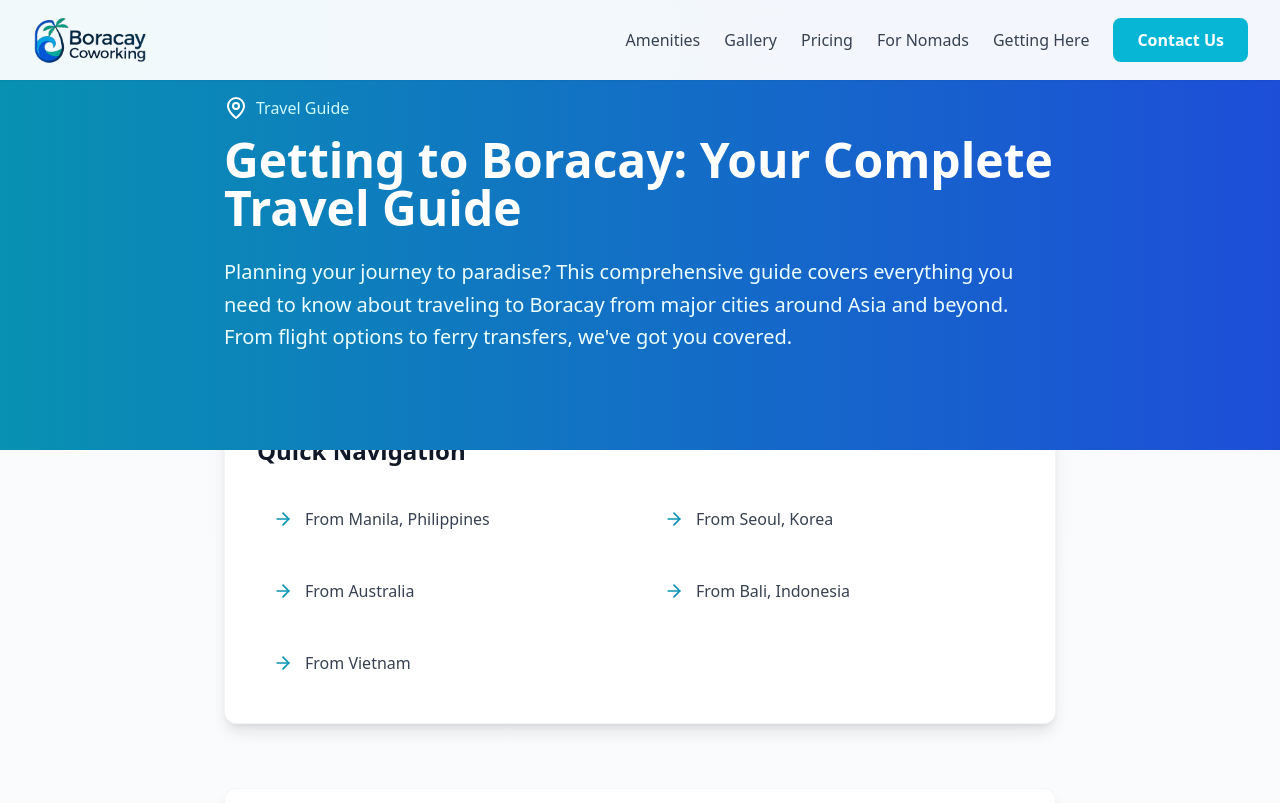
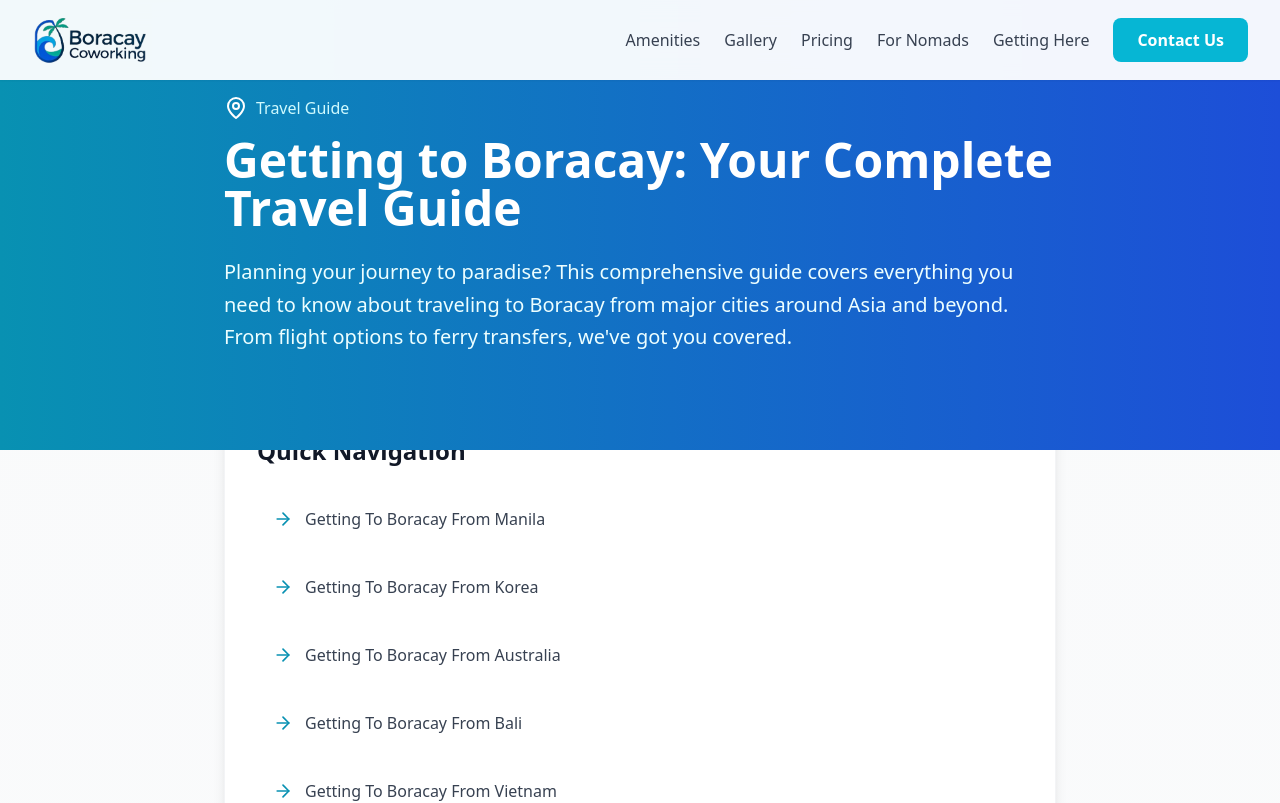
Before and after one commit to appy-eth/boracay-coworking, a React (Vite) app: page /getting-to-boracay in a window 1280 px wide. Shown: the top 803 px of the page. Built offline with nearby package versions, Linux system fonts and the light colour scheme.

Commit message:
Fix Getting to Boracay page: use full link text and vertical layout
- Update table of contents to show full text (Getting To Boracay From X)
- Change from 2-column grid to vertical single-column list
- Improve readability and consistency with user requirements

```diff
--- a/src/components/GettingToBoracay.tsx
+++ b/src/components/GettingToBoracay.tsx
@@ -23,26 +23,26 @@ export default function GettingToBoracay() {
       <section className="max-w-4xl mx-auto px-4 sm:px-6 lg:px-8 -mt-12">
         <div className="bg-white rounded-xl shadow-lg p-8 border border-gray-100">
           <h2 className="text-2xl font-bold text-gray-900 mb-6">Quick Navigation</h2>
-          <div className="grid md:grid-cols-2 gap-4">
+          <div className="space-y-3">
             <a href="#manila" className="flex items-center gap-3 p-4 rounded-lg hover:bg-cyan-50 transition-colors group">
               <ArrowRight className="w-5 h-5 text-cyan-600 group-hover:translate-x-1 transition-transform" />
-              <span className="font-medium text-gray-700 group-hover:text-cyan-600">From Manila, Philippines</span>
+              <span className="font-medium text-gray-700 group-hover:text-cyan-600">Getting To Boracay From Manila</span>
             </a>
             <a href="#korea" className="flex items-center gap-3 p-4 rounded-lg hover:bg-cyan-50 transition-colors group">
               <ArrowRight className="w-5 h-5 text-cyan-600 group-hover:translate-x-1 transition-transform" />
-              <span className="font-medium text-gray-700 group-hover:text-cyan-600">From Seoul, Korea</span>
+              <span className="font-medium text-gray-700 group-hover:text-cyan-600">Getting To Boracay From Korea</span>
             </a>
             <a href="#australia" className="flex items-center gap-3 p-4 rounded-lg hover:bg-cyan-50 transition-colors group">
               <ArrowRight className="w-5 h-5 text-cyan-600 group-hover:translate-x-1 transition-transform" />
-              <span className="font-medium text-gray-700 group-hover:text-cyan-600">From Australia</span>
+              <span className="font-medium text-gray-700 group-hover:text-cyan-600">Getting To Boracay From Australia</span>
             </a>
             <a href="#bali" className="flex items-center gap-3 p-4 rounded-lg hover:bg-cyan-50 transition-colors group">
               <ArrowRight className="w-5 h-5 text-cyan-600 group-hover:translate-x-1 transition-transform" />
-              <span className="font-medium text-gray-700 group-hover:text-cyan-600">From Bali, Indonesia</span>
+              <span className="font-medium text-gray-700 group-hover:text-cyan-600">Getting To Boracay From Bali</span>
             </a>
             <a href="#vietnam" className="flex items-center gap-3 p-4 rounded-lg hover:bg-cyan-50 transition-colors group">
               <ArrowRight className="w-5 h-5 text-cyan-600 group-hover:translate-x-1 transition-transform" />
-              <span className="font-medium text-gray-700 group-hover:text-cyan-600">From Vietnam</span>
+              <span className="font-medium text-gray-700 group-hover:text-cyan-600">Getting To Boracay From Vietnam</span>
             </a>
           </div>
         </div>
```
